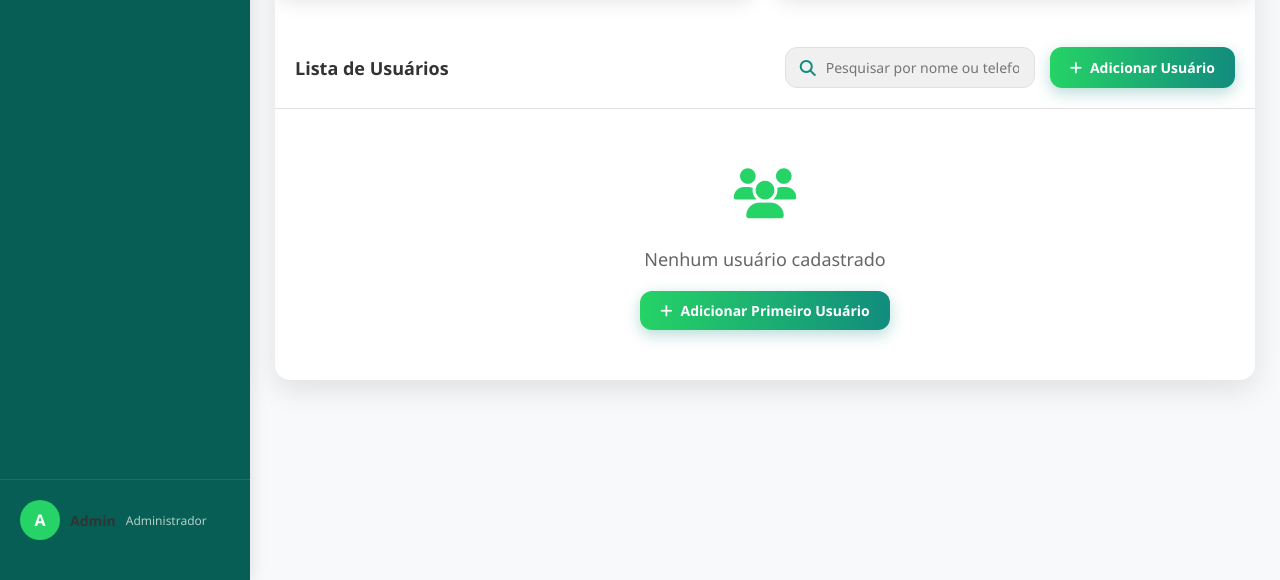
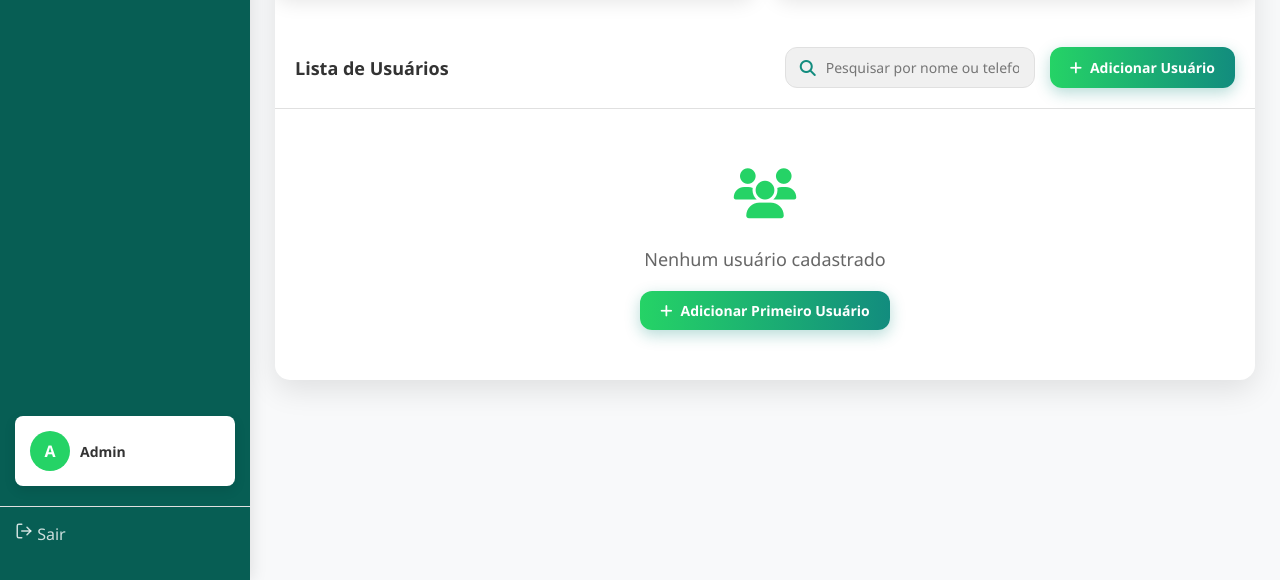
Before and after one commit to pabloedusilva/ChatBotZap, a website: page dashboard/dashboard.html in a window 1280 px wide. Shown: the part 220-800 px from the top of the page. Drawn offline with Linux system fonts and the light colour scheme.

```diff
--- a/dashboard/dashboard.html
+++ b/dashboard/dashboard.html
@@ -208,41 +208,43 @@
         }
 
         .sidebar-footer {
-            padding: 20px;
-            border-top: 1px solid rgba(255, 255, 255, 0.1);
+            padding: 15px;
+            border-top: 1px solid var(--border);
         }
 
         .user-profile {
             display: flex;
             align-items: center;
             gap: 10px;
+            padding: 15px;
+            margin: 20px 15px;
+            background-color: var(--card-bg);
+            border-radius: 8px;
+            box-shadow: 0 4px 12px rgba(0, 0, 0, 0.1);
         }
 
         .user-avatar {
-            width: 36px;
-            height: 36px;
+            width: 40px;
+            height: 40px;
+            display: flex;
+            align-items: center;
+            justify-content: center;
+            background-color: var(--primary);
+            color: white;
+            font-weight: bold;
+            font-size: 18px;
             border-radius: 50%;
-            background-color: var(--primary);
-            display: flex;
-            align-items: center;
-            justify-content: center;
-            color: white;
-            font-weight: 600;
         }
 
         .user-info {
-            flex: 1;
+            display: flex;
+            flex-direction: column;
         }
 
         .user-name {
             font-size: 14px;
-            color: white;
-            font-weight: 500;
-        }
-
-        .user-role {
-            font-size: 12px;
-            color: rgba(255, 255, 255, 0.7);
+            font-weight: 600;
+            color: var(--text-primary);
         }
         /* Main Content Styles */
 
@@ -1186,13 +1188,22 @@
                 <span>Relatórios de Bots</span>
             </a>
         </div>
+        <!-- Perfil do Usuário -->
+        <div class="user-profile">
+            <div class="user-avatar">A</div>
+            <div class="user-info">
+                <div class="user-name">Admin</div>
+            </div>
+        </div>
         <div class="sidebar-footer">
-            <div class="user-profile">
-                <div class="user-avatar">A</div>
-                <div class="user-info">
-                    <div class="user-name">Admin</div>
-                    <div class="user-role">Administrador</div>
-                </div>
+            <!-- Botão de Sair -->
+            <div class="exit-button" id="exitButton">
+                <svg xmlns="http://www.w3.org/2000/svg" width="18" height="18" viewBox="0 0 24 24" fill="none" stroke="currentColor" stroke-width="2" stroke-linecap="round" stroke-linejoin="round">
+                    <path d="M9 21H5a2 2 0 0 1-2-2V5a2 2 0 0 1 2-2h4"></path>
+                    <polyline points="16 17 21 12 16 7"></polyline>
+                    <line x1="21" y1="12" x2="9" y2="12"></line>
+                </svg>
+                <span>Sair</span>
             </div>
         </div>
     </aside>
@@ -1573,6 +1584,13 @@
 
             // Set initial active section
             switchSection('users-section');
+
+            // Exit button functionality
+            document.getElementById('exitButton').addEventListener('click', () => {
+                if (confirm('Tem certeza de que deseja sair?')) {
+                    window.location.href = '/login'; // Redirecionar para a página de login
+                }
+            });
         };
 
         // Open add user modal
```
Also changed, not shown: public/login.html (+64 -0 lines), public/icons/admin.svg (added).
